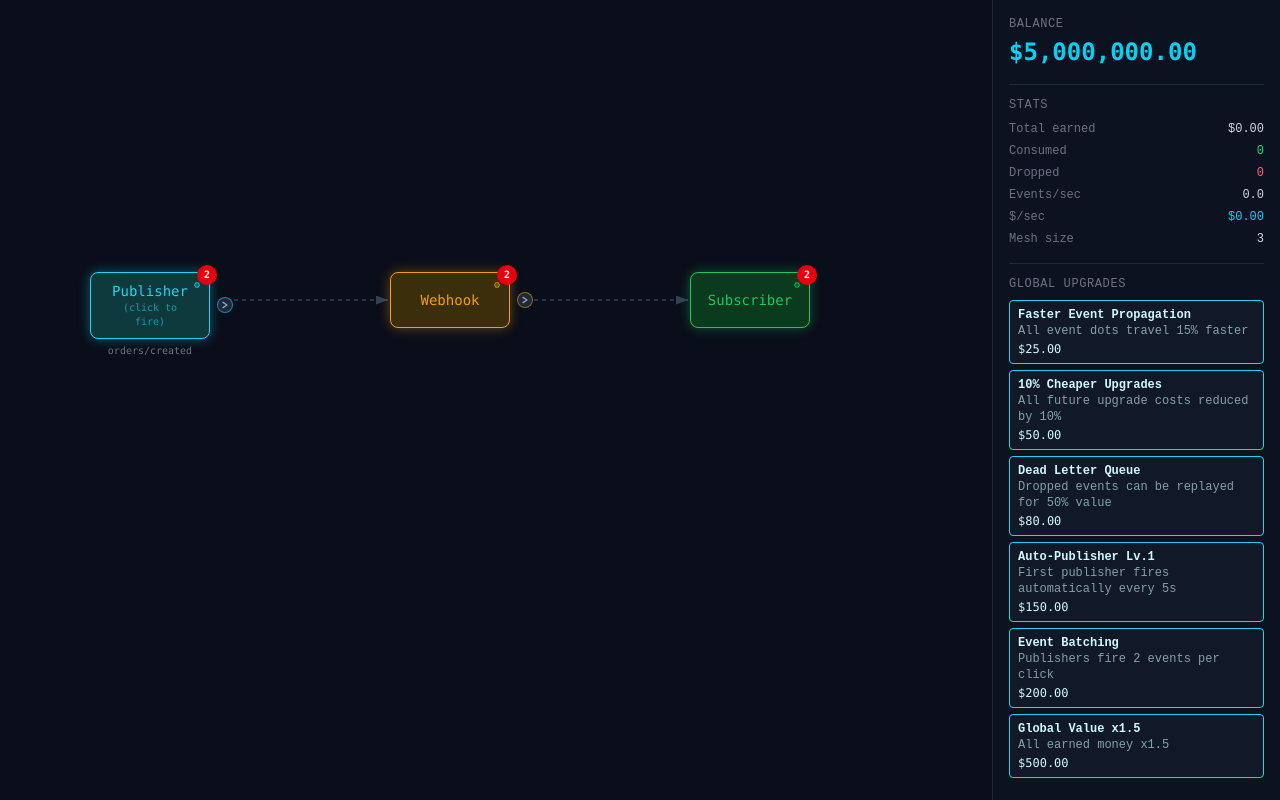
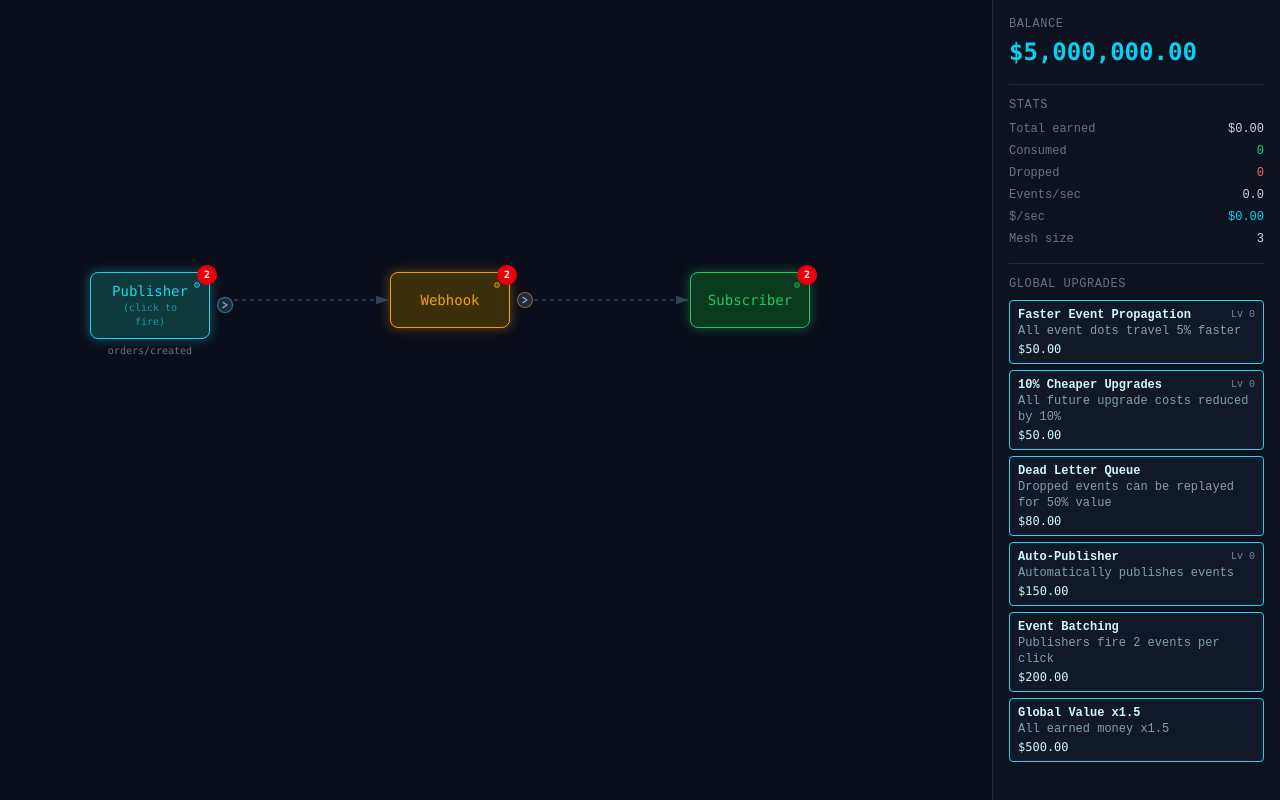
Before and after one commit to EricShantz/Idle-Mesh, a React (Vite) app: page / in a window 1280 px wide. Built offline with nearby package versions, Linux system fonts and the light colour scheme.

Commit message:
update global upgrades and add cooldown animation on publisher

```diff
--- a/src/components/Sidebar.tsx
+++ b/src/components/Sidebar.tsx
@@ -1,5 +1,5 @@
 import { useGameStore } from '../store/gameStore';
-import { globalUpgrades } from '../store/upgradeConfig';
+import { globalUpgrades, getUpgradeCost } from '../store/upgradeConfig';
 import { formatMoney } from '../utils/formatMoney';
 
 const QUEUE_COST = 60;
@@ -12,6 +12,7 @@ export function Sidebar() {
   const recentEarnings = useGameStore(s => s.recentEarnings);
   const components = useGameStore(s => s.components);
   const upgrades = useGameStore(s => s.upgrades);
+  const globalUpgradeLevels = useGameStore(s => s.globalUpgradeLevels);
   const spend = useGameStore(s => s.spend);
   const purchaseGlobalUpgrade = useGameStore(s => s.purchaseGlobalUpgrade);
   const addComponent = useGameStore(s => s.addComponent);
@@ -23,27 +24,6 @@ export function Sidebar() {
     ? recent.reduce((sum, e) => sum + e.amount, 0) / 5
     : 0;
   const eventsPerSec = recent.length > 0 ? recent.length / 5 : 0;
-
-  const isGlobalMaxed = (key: string): boolean => {
-    switch (key) {
-      case 'dlq': return upgrades.dlqUnlocked;
-      case 'autoPub1': return upgrades.autoPubLevel >= 1;
-      case 'autoPub2': return upgrades.autoPubLevel >= 2;
-      case 'autoPub3': return upgrades.autoPubLevel >= 3;
-      case 'batchFire': return upgrades.batchFire;
-      case 'globalValueMultiplier': return upgrades.globalValueMultiplier > 1; // one-time purchase ($500)
-      case 'costReduction': return upgrades.costReduction >= 0.3;
-      default: return false;
-    }
-  };
-
-  const isGlobalLocked = (key: string): boolean => {
-    switch (key) {
-      case 'autoPub2': return upgrades.autoPubLevel < 1;
-      case 'autoPub3': return upgrades.autoPubLevel < 2;
-      default: return false;
-    }
-  };
 
   const handleGlobalUpgrade = (key: string, cost: number) => {
     if (spend(cost)) {
@@ -104,16 +84,15 @@ export function Sidebar() {
         <div className="text-gray-500 text-xs uppercase tracking-wider mb-2">Global Upgrades</div>
         <div className="flex flex-col gap-1.5">
           {globalUpgrades.map(u => {
-            const maxed = isGlobalMaxed(u.key);
-            const locked = isGlobalLocked(u.key);
-            const canAfford = balance >= u.cost;
-
-            if (locked) return null;
+            const level = globalUpgradeLevels[u.key] ?? 0;
+            const maxed = u.maxLevel != null && level >= u.maxLevel;
+            const cost = getUpgradeCost(u, level, upgrades.costReduction);
+            const canAfford = balance >= cost;
 
             return (
               <button
                 key={u.key}
-                onClick={() => handleGlobalUpgrade(u.key, u.cost)}
+                onClick={() => handleGlobalUpgrade(u.key, cost)}
                 disabled={maxed || !canAfford}
                 className="text-left px-2 py-1.5 rounded text-xs border transition-colors cursor-pointer disabled:cursor-not-allowed"
                 style={{
@@ -122,10 +101,17 @@ export function Sidebar() {
                   color: maxed ? '#6b7280' : canAfford ? '#cffafe' : '#6b7280',
                 }}
               >
-                <div className="font-bold">{u.label}</div>
-                <div className="opacity-60">{u.description}</div>
+                <div className="flex justify-between items-center">
+                  <span className="font-bold">{u.label}</span>
+                  {(u.maxLevel == null || u.maxLevel > 1) && (
+                    <span className="text-[10px] opacity-50">Lv {level}</span>
+                  )}
+                </div>
+                <div className="opacity-60">{u.key === 'autoPub' && level > 0
+                  ? `Currently: every ${[5, 3, 1, 0.75, 0.5, 0.25, 0.1][Math.min(level - 1, 6)]}s`
+                  : u.description}</div>
                 <div className="mt-0.5 font-mono">
-                  {maxed ? 'PURCHASED' : formatMoney(u.cost)}
+                  {maxed ? 'MAX' : formatMoney(cost)}
                 </div>
               </button>
             );
--- a/src/hooks/useGameLoop.ts
+++ b/src/hooks/useGameLoop.ts
@@ -276,11 +276,12 @@ export function useAutoPublisher() {
   useEffect(() => {
     if (autoPubLevel === 0) return;
 
-    const interval = autoPubLevel === 1 ? 5000 : autoPubLevel === 2 ? 3000 : 1000;
+    const intervals = [5000, 3000, 1000, 750, 500, 250, 100];
+    const interval = intervals[Math.min(autoPubLevel - 1, intervals.length - 1)];
     const timer = setInterval(() => {
       const firstPub = components.find(c => c.type === 'publisher');
       if (firstPub) {
-        fireEvent(firstPub.id);
+        fireEvent(firstPub.id, true);
       }
     }, interval);
 
--- a/src/store/gameStore.ts
+++ b/src/store/gameStore.ts
@@ -1,6 +1,7 @@
 import { create } from 'zustand';
 import { immer } from 'zustand/middleware/immer';
 import { canConnect } from '../utils/connectionRules';
+import { globalUpgrades, getUpgradeCost } from './upgradeConfig';
 
 export type ComponentType = 'publisher' | 'webhook' | 'broker' | 'queue' | 'subscriber';
 
@@ -63,6 +64,8 @@ export type GameState = {
   selectedNodeId: string | null;
   publisherCooldowns: Record<string, number>; // publisherId -> last fire timestamp
 
+  globalUpgradeLevels: Record<string, number>;
+
   draggingConnection: {
     type: 'reassign' | 'create';
     connectionId?: string;
@@ -72,7 +75,7 @@ export type GameState = {
   } | null;
 
   // Actions
-  fireEvent: (publisherId: string) => void;
+  fireEvent: (publisherId: string, skipCooldown?: boolean) => void;
   consumeEvent: (dotId: string, value: number, subscriberId: string) => void;
   removeCoinPop: (id: string) => void;
   dropEvent: (dotId: string) => void;
@@ -153,6 +156,23 @@ function loadSavedState(): Partial<GameState> | null {
   return null;
 }
 
+function migrateGlobalUpgradeLevels(upgrades: GameState['upgrades'] | undefined): Record<string, number> {
+  if (!upgrades) return {};
+  const levels: Record<string, number> = {};
+  // Derive levels from old computed values
+  if (upgrades.propagationSpeed > 1) {
+    levels.propagationSpeed = Math.round(Math.log(upgrades.propagationSpeed) / Math.log(1.05));
+  }
+  if (upgrades.costReduction > 0) {
+    levels.costReduction = Math.round(upgrades.costReduction / 0.1);
+  }
+  if (upgrades.dlqUnlocked) levels.dlq = 1;
+  if (upgrades.autoPubLevel > 0) levels.autoPub = upgrades.autoPubLevel;
+  if (upgrades.batchFire) levels.batchFire = 1;
+  if (upgrades.globalValueMultiplier > 1) levels.globalValueMultiplier = 1;
+  return levels;
+}
+
 export const useGameStore = create<GameState>()(
   immer((set, get) => {
     const saved = loadSavedState();
@@ -177,23 +197,27 @@ export const useGameStore = create<GameState>()(
         globalValueMultiplier: 1.0,
       },
 
+      globalUpgradeLevels: saved?.globalUpgradeLevels ?? migrateGlobalUpgradeLevels(saved?.upgrades),
+
       recentEarnings: [],
       coinPops: [],
       selectedNodeId: null,
       publisherCooldowns: {},
       draggingConnection: null,
 
-      fireEvent: (publisherId: string) => {
+      fireEvent: (publisherId: string, skipCooldown?: boolean) => {
         const state = get();
         const pub = state.components.find(c => c.id === publisherId);
         if (!pub) return;
 
-        // Check cooldown
+        // Check cooldown (skipped for auto-publisher)
+        if (!skipCooldown) {
           const lastFireTime = state.publisherCooldowns[publisherId] ?? 0;
           const publishSpeedLevel = pub.upgrades['publishSpeed'] ?? 0;
           const baseCooldown = 1000; // 1 second base cooldown
           const cooldownDuration = baseCooldown * Math.pow(0.95, publishSpeedLevel); // Each level reduces by 5%
           if (Date.now() - lastFireTime < cooldownDuration) return;
+        }
 
         const paths = state.getAllPathsForPublisher(publisherId);
         const validPaths = paths.filter(p => p.length >= 2);
@@ -203,7 +227,9 @@ export const useGameStore = create<GameState>()(
         const speed = 0.0007 * state.upgrades.propagationSpeed;
 
         set(draft => {
+          if (!skipCooldown) {
             draft.publisherCooldowns[publisherId] = Date.now();
+          }
           for (const path of validPaths) {
             const dotId = `dot-${++dotIdCounter}`;
             draft.eventDots.push({
@@ -405,9 +431,12 @@ export const useGameStore = create<GameState>()(
 
       purchaseGlobalUpgrade: (upgradeKey: string) => {
         set(draft => {
+          const level = draft.globalUpgradeLevels[upgradeKey] ?? 0;
+          draft.globalUpgradeLevels[upgradeKey] = level + 1;
+
           switch (upgradeKey) {
             case 'propagationSpeed':
-              draft.upgrades.propagationSpeed *= 1.15;
+              draft.upgrades.propagationSpeed *= 1.05;
               break;
             case 'costReduction':
               draft.upgrades.costReduction = Math.min(0.3, draft.upgrades.costReduction + 0.1);
@@ -415,14 +444,8 @@ export const useGameStore = create<GameState>()(
             case 'dlq':
               draft.upgrades.dlqUnlocked = true;
               break;
-            case 'autoPub1':
-              draft.upgrades.autoPubLevel = Math.max(draft.upgrades.autoPubLevel, 1);
-              break;
-            case 'autoPub2':
-              draft.upgrades.autoPubLevel = Math.max(draft.upgrades.autoPubLevel, 2);
-              break;
-            case 'autoPub3':
-              draft.upgrades.autoPubLevel = Math.max(draft.upgrades.autoPubLevel, 3);
+            case 'autoPub':
+              draft.upgrades.autoPubLevel = level + 1;
               break;
             case 'batchFire':
               draft.upgrades.batchFire = true;
--- a/src/store/upgradeConfig.ts
+++ b/src/store/upgradeConfig.ts
@@ -102,68 +102,52 @@ export const subscriberUpgrades: UpgradeDef[] = [
   },
 ];
 
-export type GlobalUpgradeDef = {
-  key: string;
-  label: string;
-  description: string;
-  cost: number;
-  maxLevel?: number;
-};
-
-export const globalUpgrades: GlobalUpgradeDef[] = [
+export const globalUpgrades: UpgradeDef[] = [
   {
     key: 'propagationSpeed',
     label: 'Faster Event Propagation',
-    description: 'All event dots travel 15% faster',
-    cost: 25,
+    description: 'All event dots travel 5% faster',
+    baseCost: 50,
+    costMultiplier: 2,
   },
   {
     key: 'costReduction',
     label: '10% Cheaper Upgrades',
     description: 'All future upgrade costs reduced by 10%',
-    cost: 50,
+    baseCost: 50,
+    costMultiplier: 2,
     maxLevel: 3,
   },
   {
     key: 'dlq',
     label: 'Dead Letter Queue',
     description: 'Dropped events can be replayed for 50% value',
-    cost: 80,
+    baseCost: 80,
+    costMultiplier: 1,
     maxLevel: 1,
   },
   {
-    key: 'autoPub1',
-    label: 'Auto-Publisher Lv.1',
-    description: 'First publisher fires automatically every 5s',
-    cost: 150,
-    maxLevel: 1,
-  },
-  {
-    key: 'autoPub2',
-    label: 'Auto-Publisher Lv.2',
-    description: 'Auto-fire every 3s',
-    cost: 400,
-    maxLevel: 1,
-  },
-  {
-    key: 'autoPub3',
-    label: 'Auto-Publisher Lv.3',
-    description: 'Auto-fire every 1s',
-    cost: 1000,
-    maxLevel: 1,
+    key: 'autoPub',
+    label: 'Auto-Publisher',
+    description: 'Automatically publishes events',
+    baseCost: 150,
+    costMultiplier: 4,
+    maxLevel: 7,
   },
   {
     key: 'batchFire',
     label: 'Event Batching',
     description: 'Publishers fire 2 events per click',
-    cost: 200,
+    baseCost: 200,
+    costMultiplier: 1,
     maxLevel: 1,
   },
   {
     key: 'globalValueMultiplier',
     label: 'Global Value x1.5',
     description: 'All earned money x1.5',
-    cost: 500,
+    baseCost: 500,
+    costMultiplier: 1,
     maxLevel: 1,
   },
 ];
```
Also changed, not shown: src/components/NodeCard.tsx (+36 -1 lines), 1 other file (tests, documents, lock files or other folders). Lines whose indentation alone changed are shown as unchanged.
